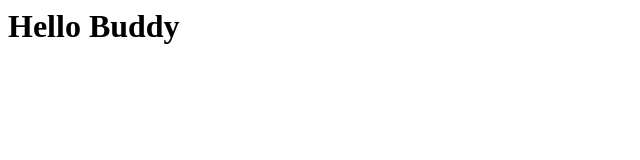
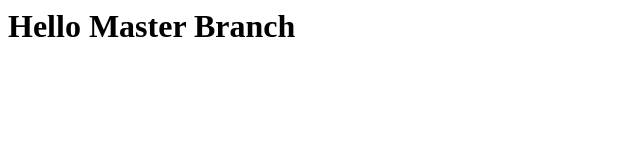
Before and after one commit to ahishkovalam93/demo-repo, a plain HTML site: page index.html in a window 1280 px wide. Shown: the whole page, without its empty margins (0-640 px from the left). Drawn offline with Linux system fonts and the light colour scheme.

Commit message:
H1 added

```diff
--- a/index.html
+++ b/index.html
@@ -1,4 +1,4 @@
 <html>
-<h1>Hello Buddy</h1>
+<h1>Hello Master Branch </h1>
 
 </html>
```
